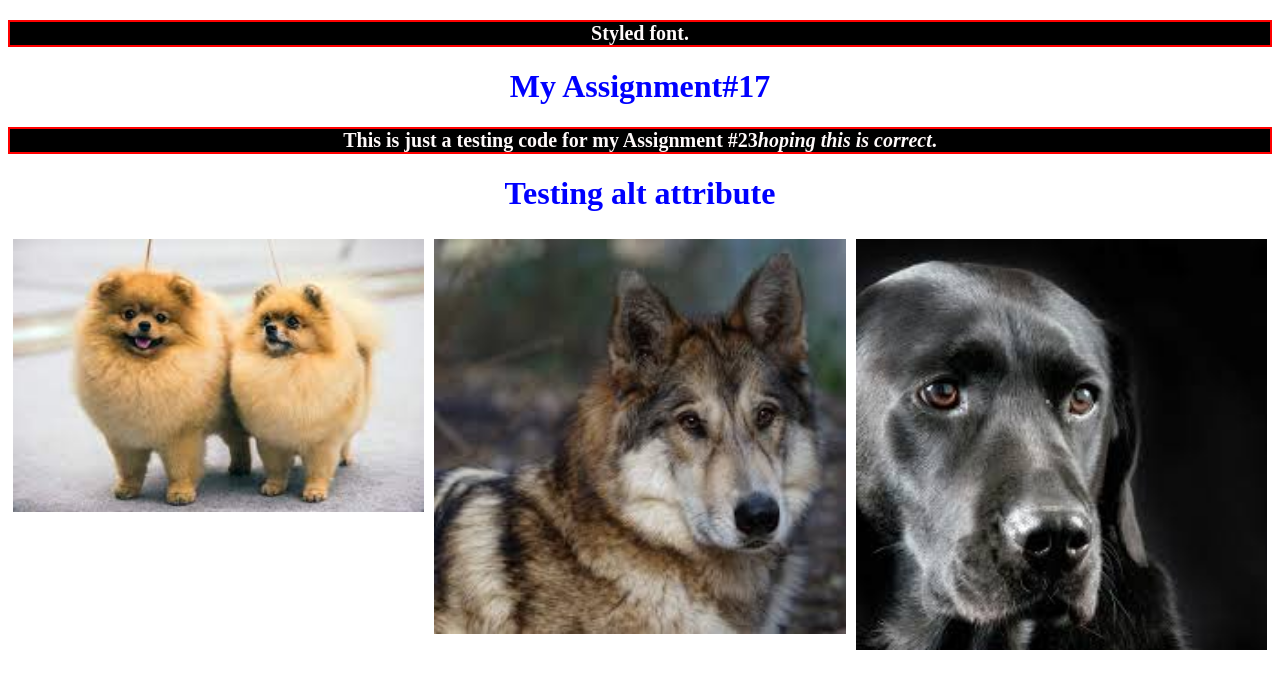
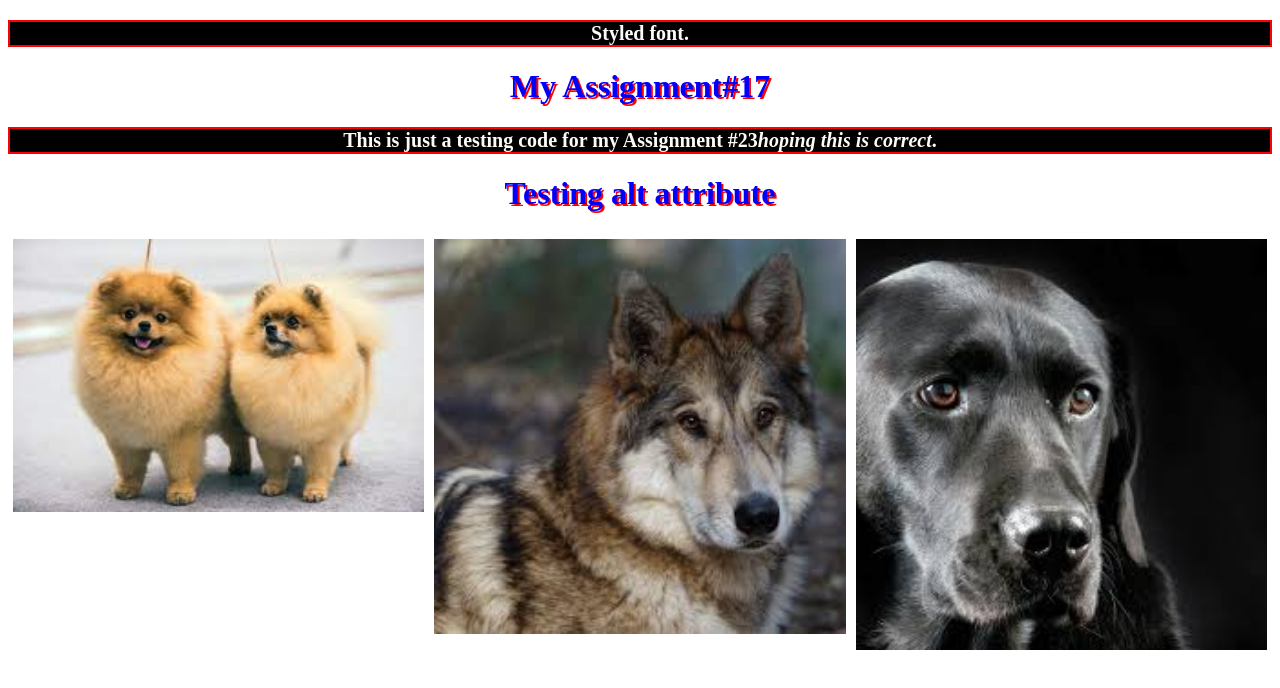
Before and after one commit to mikeestolas/Basic_HTML_and_CSS, a plain HTML site: page Basic_HTML_5.html in a window 1280 px wide. Drawn offline with Linux system fonts and the light colour scheme.

Commit message:
Update Basic_CSS_2.css

```diff
--- a/Basic_CSS_2.css
+++ b/Basic_CSS_2.css
@@ -4,3 +4,6 @@ p {
 	font-weight: bold;
 	text-align: center;
 }
+h1 {
+  text-shadow: 2px 2px #FF0000;
+}
```
